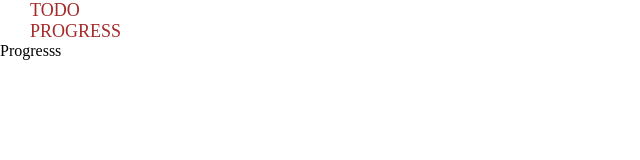
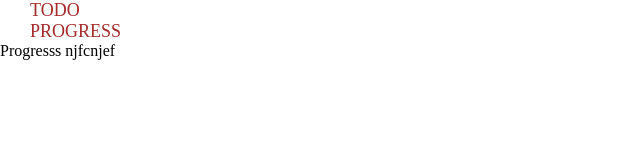
Before and after one commit to ZimmerF0/todo-app-learn, a React (Vite) app: page /progress in a window 1280 px wide. Shown: the top 160 px of the page, without its empty margins (0-640 px from the left). Built offline with nearby package versions, Linux system fonts and the light colour scheme.

Commit message:
add develop featurewed

```diff
--- a/src/components/Progress.tsx
+++ b/src/components/Progress.tsx
@@ -1,7 +1,7 @@
 import React from "react";
 
 const Progress: React.FC = () => {
-  return <div className="progress">Progresss</div>;
+  return <div className="progress">Progresss njfcnjef</div>;
 };
 
 export default Progress;
```
